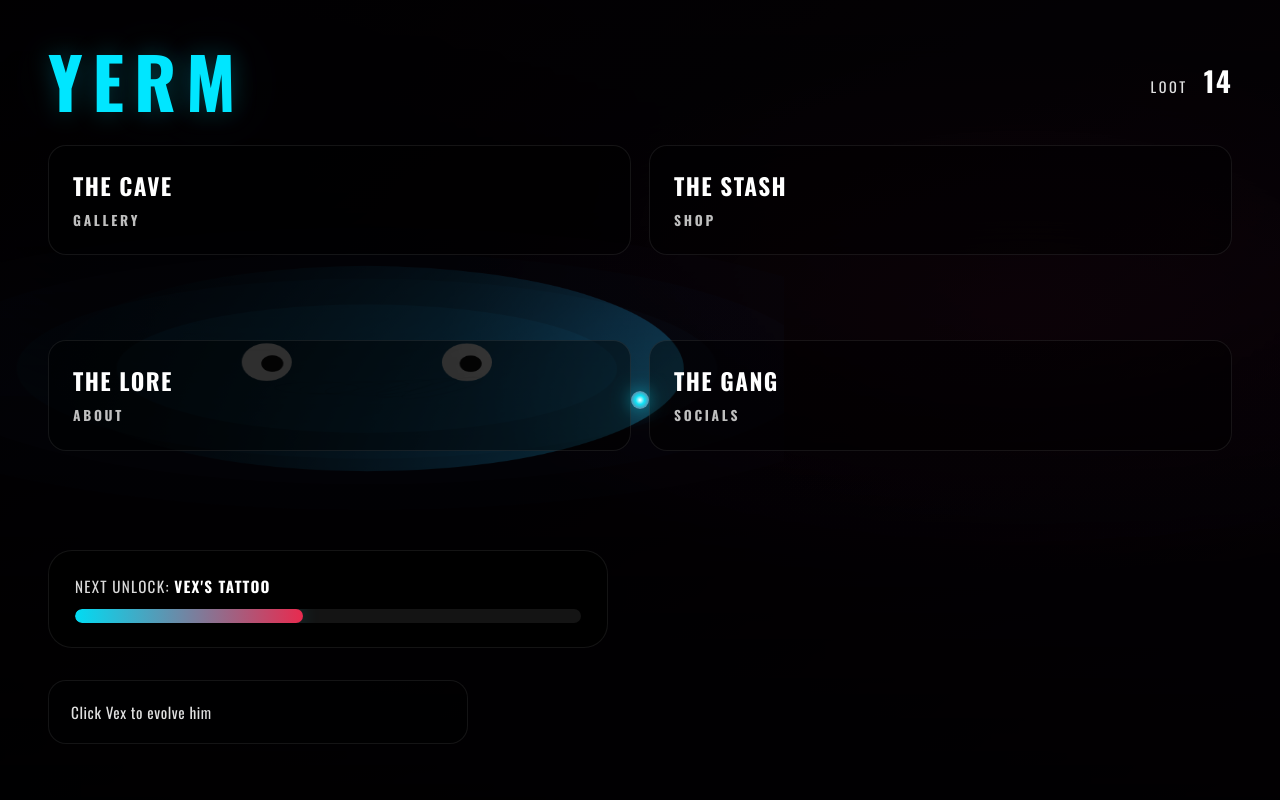
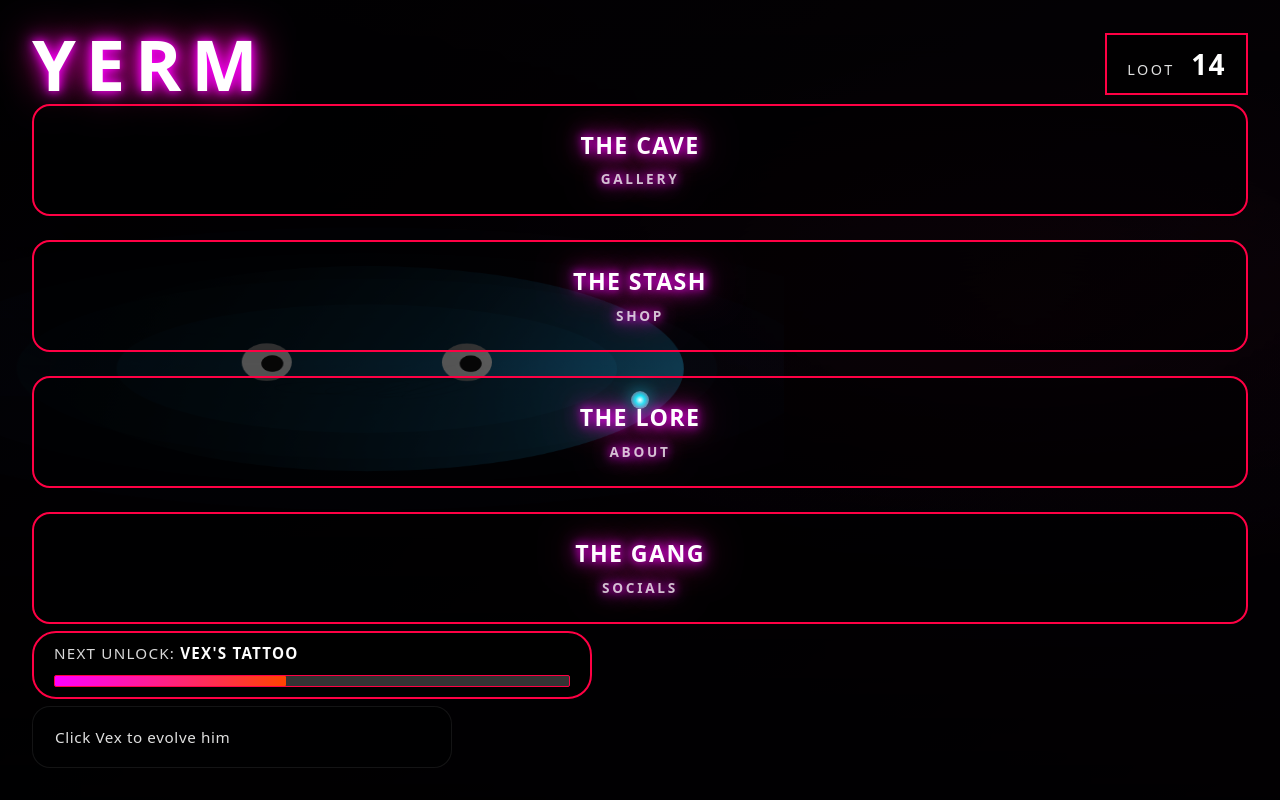
Before and after one commit to yermsauce-cmyk/mindmatter, a plain HTML site: page index.html in a window 1280 px wide. Drawn offline with nearby package versions, Linux system fonts and the light colour scheme.

Commit message:
Apply enhanced gothic neon styling with magenta glow effects

```diff
--- a/styles.css
+++ b/styles.css
@@ -1,32 +1,31 @@
 :root{
-  --bg:#09070f;
-  --muted:#d1d0d9;
-  --accent:#ff2d55;
-  --neon:#00e6ff;
-  --neon-strong:#74f5ff;
-  --border:rgba(255,255,255,0.12);
+  --bg:#111111;
+  --muted:#dddddd;
+  --accent:#ff0044;
+  --neon:#ff00ff;
+  --neon-strong:#ff0088;
+  --border:#ff0044;
 }
-*{box-sizing:border-box}
-html,body{height:100%;margin:0;color:var(--muted);font-family:Oswald,Inter,system-ui,Arial,Helvetica,sans-serif;overflow-x:hidden;}
+*{margin:0;padding:0;box-sizing:border-box;}
+html,body{height:100vh;margin:0;color:var(--muted);font-family:'Creepster',system-ui,sans-serif;overflow:hidden;}
 body{background:linear-gradient(180deg, rgba(1,1,4,0.92), rgba(0,0,0,0.86)), url("/mindmatter/assets/bg.jpg?v=8") center center / cover no-repeat fixed;}
-canvas#creature-bg{position:fixed;inset:0;z-index:0;display:block}
-.overlay{position:relative;z-index:2;min-height:100vh;display:grid;grid-template-rows:auto 1fr auto auto;gap:32px;padding:48px 48px 56px;}
+canvas#creature-bg{position:fixed;top:0;left:0;width:100%;height:100%;z-index:-1;object-fit:cover;}
+.overlay{position:relative;z-index:10;height:100vh;padding:2rem;display:flex;flex-direction:column;justify-content:space-between;}
+.neon-title{margin:0;font-size:4.4rem;line-height:0.92;color:#fff;text-shadow:0 0 10px #ff00ff,0 0 20px #ff00ff,0 0 40px #ff0088;letter-spacing:0.14em;text-transform:uppercase;font-weight:800;transition:all 0.3s;}
 header{display:flex;justify-content:space-between;align-items:center;gap:24px;}
-.neon-title{margin:0;font-size:4.4rem;line-height:0.92;color:var(--neon);text-shadow:0 0 24px rgba(0,230,255,0.25),0 0 72px rgba(0,230,255,0.08);letter-spacing:0.14em;text-transform:uppercase;font-weight:800;}
-.loot-counter{font-size:0.9rem;text-transform:uppercase;letter-spacing:0.18em;color:rgba(255,255,255,0.88);}
+.loot-counter{font-size:0.9rem;text-transform:uppercase;letter-spacing:0.18em;background:rgba(0,0,0,0.7);padding:10px 20px;border:2px solid #ff0044;display:inline-block;color:rgba(255,255,255,0.88);}
 .loot-counter strong{display:inline-block;margin-left:10px;font-size:1.75rem;font-weight:800;color:#fff;letter-spacing:0.05em;}
-.main-menu{display:grid;grid-template-columns:repeat(2,minmax(0,1fr));gap:18px;align-items:start;}
-.neon-link{display:block;padding:26px 24px;background:rgba(0,0,0,0.42);border:1px solid rgba(255,255,255,0.08);border-radius:18px;color:#fff;text-decoration:none;line-height:1.2;position:relative;overflow:hidden;transition:transform .18s ease,box-shadow .18s ease;}
-.neon-link::before{content:'';position:absolute;inset:0;background:linear-gradient(135deg, rgba(0,230,255,0.16), rgba(255,45,85,0.08));opacity:0;transition:opacity .2s ease;}
-.neon-link:hover{transform:translateY(-2px);box-shadow:0 18px 40px rgba(0,230,255,0.14);}
+.main-menu{display:flex;flex-direction:column;gap:1.5rem;font-size:2.2rem;text-align:center;text-transform:uppercase;}
+.neon-link{display:block;padding:26px 24px;background:rgba(0,0,0,0.42);border:2px solid #ff0044;border-radius:18px;color:#fff;text-decoration:none;line-height:1.2;position:relative;overflow:hidden;transition:all 0.3s;text-shadow:0 0 10px #ff00ff,0 0 20px #ff00ff,0 0 40px #ff0088;font-size:1.45rem;font-weight:800;letter-spacing:0.06em;}
+.neon-link::before{content:'';position:absolute;inset:0;background:linear-gradient(135deg,rgba(255,0,255,0.16),rgba(255,68,136,0.08));opacity:0;transition:opacity 0.2s ease;}
+.neon-link:hover{transform:scale(1.05);color:#ff00ff;text-shadow:0 0 20px #ff00ff,0 0 40px #ff0088;border-color:#ff00ff;}
 .neon-link:hover::before{opacity:1;}
 .neon-link span{display:block;margin-top:12px;font-size:0.85rem;color:rgba(255,255,255,0.75);letter-spacing:0.2em;text-transform:uppercase;}
-.neon-link{font-size:1.45rem;font-weight:800;letter-spacing:0.06em;text-transform:uppercase;}
-.progress-container{max-width:560px;padding:24px 26px;background:rgba(0,0,0,0.45);border:1px solid rgba(255,255,255,0.08);backdrop-filter:blur(12px);border-radius:24px;}
+.progress-container{max-width:560px;padding:10px 20px;background:rgba(0,0,0,0.7);border:2px solid #ff0044;border-radius:24px;}
 .progress-container p{margin:0 0 12px;font-size:0.95rem;color:rgba(255,255,255,0.85);letter-spacing:0.08em;text-transform:uppercase;}
 .progress-container strong{color:#fff;}
-.progress-bar{width:100%;height:14px;background:rgba(255,255,255,0.08);border-radius:999px;overflow:hidden;}
-.progress-fill{height:100%;background:linear-gradient(90deg,rgba(0,230,255,0.95),rgba(255,45,85,0.9));border-radius:999px;box-shadow:0 0 20px rgba(0,230,255,0.2);}
+.progress-bar{height:12px;background:#333;border:1px solid #ff0044;margin-top:8px;border-radius:2px;}
+.progress-fill{height:100%;background:linear-gradient(to right,#ff00ff,#ff4400);border-radius:1px;}
 .creature-hint{max-width:420px;padding:20px 22px;background:rgba(0,0,0,0.38);border:1px solid rgba(255,255,255,0.08);border-radius:18px;color:rgba(255,255,255,0.88);font-size:0.95rem;letter-spacing:0.04em;}
 .body-fallback{background-color:var(--bg);}
 .container, .hero, .hero-split, .hero-left, .hero-right, .vertical-menu, .nav, .site-header, .site-footer, .tagline, .actions, .scale-control, .merch-title, .merch-list, .merch-item{display:none;}
```
